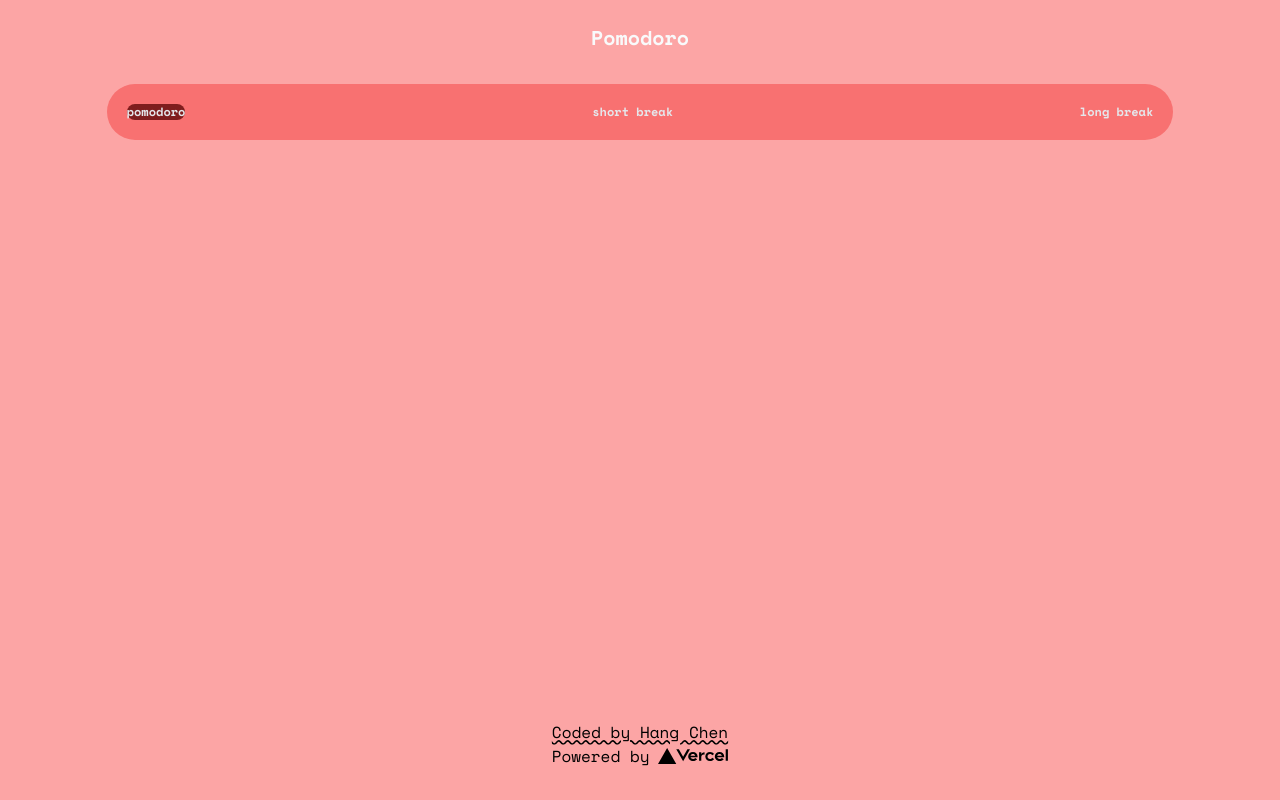
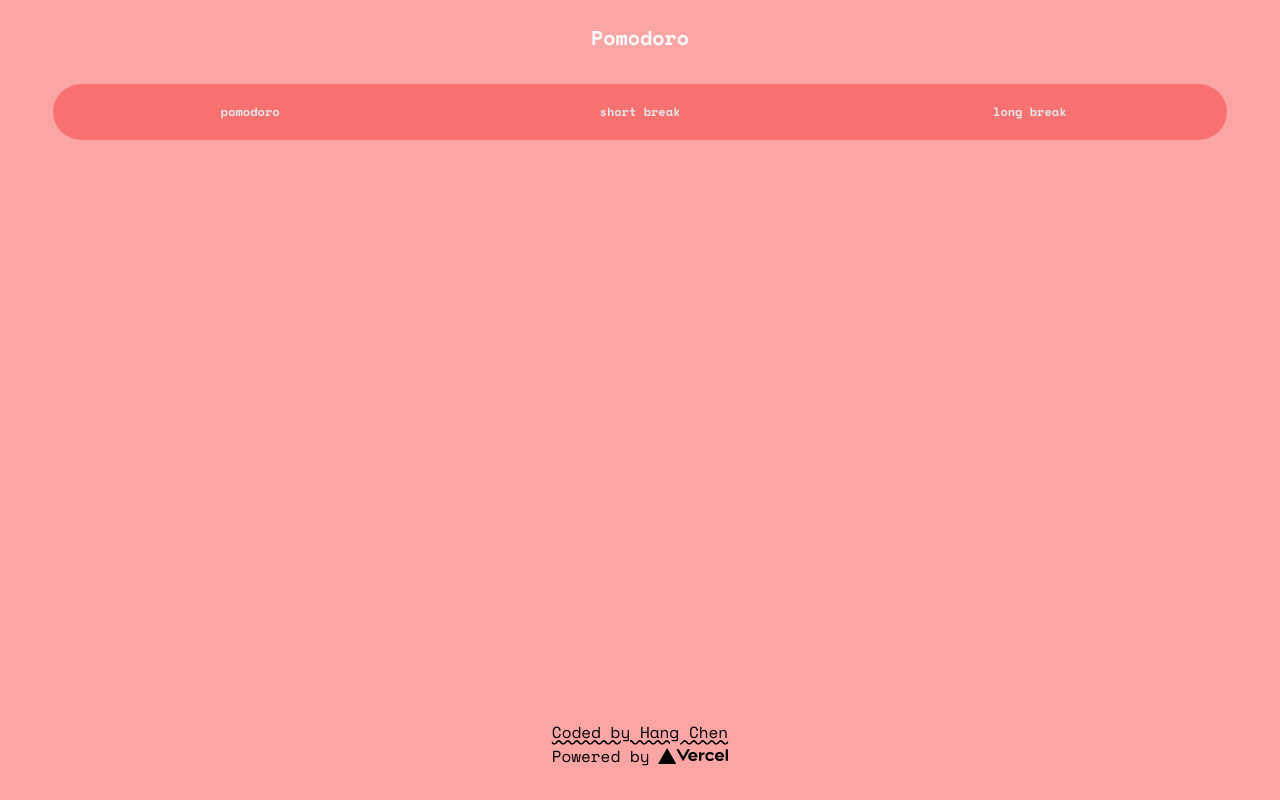
Before and after one commit to HangCcZ/Pomodoro, a Next.js app: page / in a window 1280 px wide. Built offline with nearby package versions, Linux system fonts and the light colour scheme.

Commit message:
completed selector layout

```diff
--- a/pages/index.tsx
+++ b/pages/index.tsx
@@ -11,10 +11,12 @@ export default function Home() {
         <h2 className="pt-4 text-xl font-semibold text-gray-50">Pomodoro</h2>
       </header>
       <main className="flex w-full flex-1 flex-col items-center text-center font-semibold text-gray-200">
-        <div className="mt-8 flex w-10/12 items-center justify-between rounded-full bg-red-400 px-5 py-5 text-xs">
-          <div className="rounded-xl bg-red-900">pomodoro</div>
-          <div>short break</div>
-          <div>long break</div>
+        <div className="mt-8 grid h-14 w-11/12 rounded-full bg-red-400 text-xs">
+          <div className="mx-1 grid grid-cols-3 items-center gap-1 ">
+            <div className="rounded-full  px-3 py-4">pomodoro</div>
+            <div className="rounded-full  px-3 py-4">short break</div>
+            <div className="rounded-full  px-3 py-4">long break</div>
+          </div>
         </div>
       </main>
 
```
